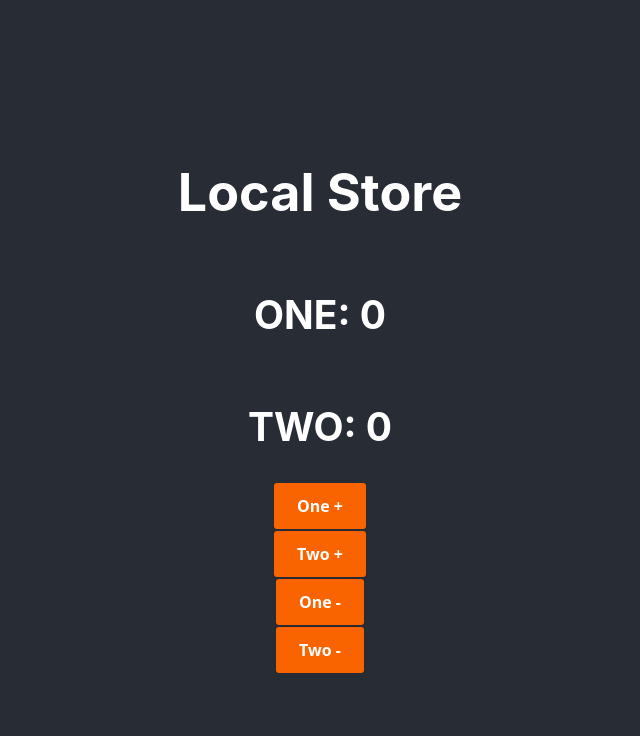
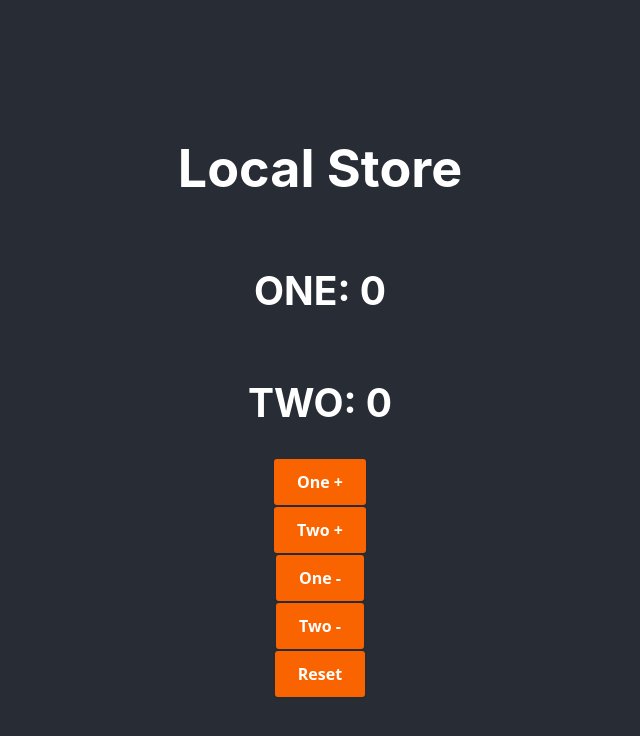
Before and after one commit to A-Kija/drontai, a React (Create React App) app in the folder r1/: page / in a window 1280 px wide. Shown: the top 736 px of the page, without its empty margins (320-960 px from the left). Built offline with nearby package versions, Linux system fonts and the light colour scheme.

Commit message:
su resetu

```diff
--- a/r1/src/App.jsx
+++ b/r1/src/App.jsx
@@ -1,6 +1,8 @@
 import { useEffect } from 'react';
 import { useState } from 'react';
 import './App.scss';
+
+const defaultCount = {one: 0, two: 0};
 
 function App() {
 
@@ -9,7 +11,7 @@ function App() {
     useEffect(() => {
         const data = localStorage.getItem('counts_key');
         if (null === data) {
-            setCounts({one: 0, two: 0});
+            setCounts(defaultCount);
         } else {
             setCounts(JSON.parse(data));
         }
@@ -32,6 +34,8 @@ function App() {
                 <button onClick={() => setCounts(c => ({...c, two: c.two + 1}))}>Two +</button>
                 <button onClick={() => setCounts(c => ({...c, one: c.one - 1}))}>One -</button>
                 <button onClick={() => setCounts(c => ({...c, two: c.two - 1}))}>Two -</button>
+                <button onClick={() => setCounts(defaultCount)}>Reset</button>
+
             </header>
         </div>
     );
```
